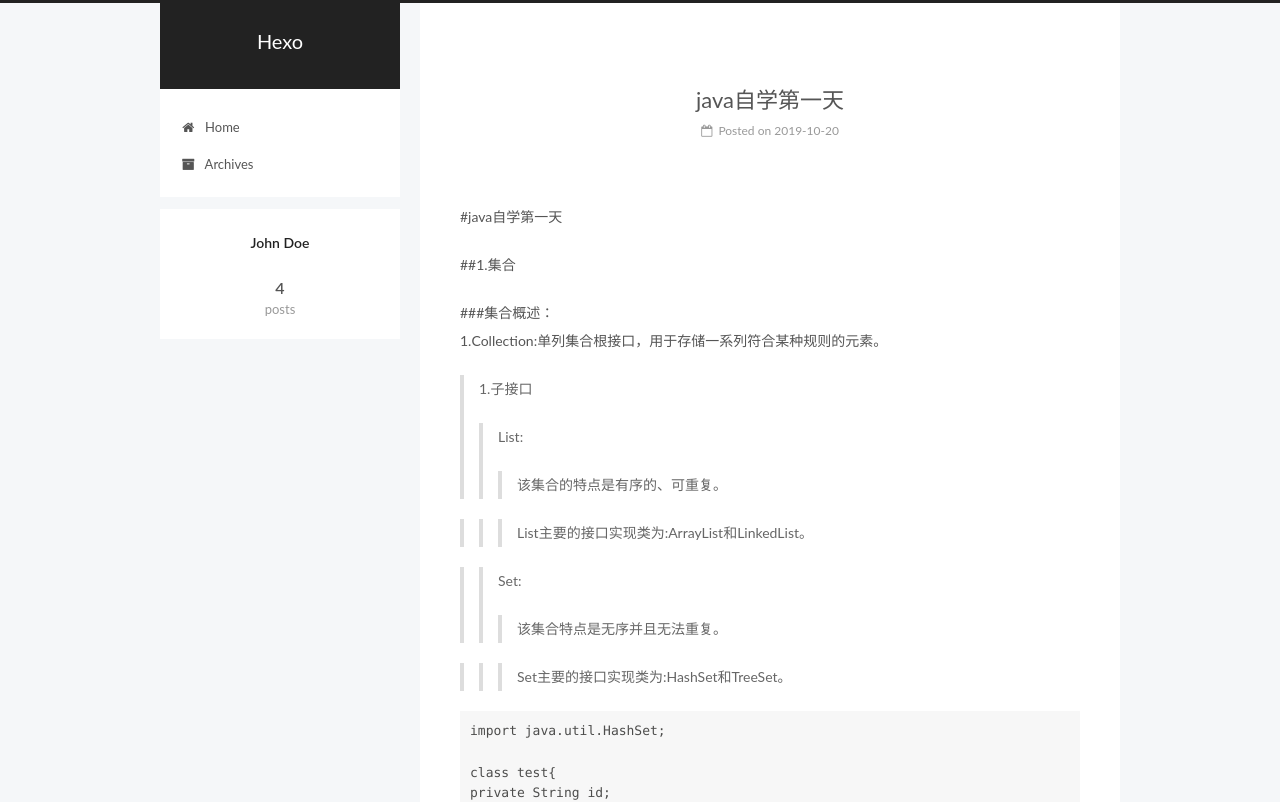
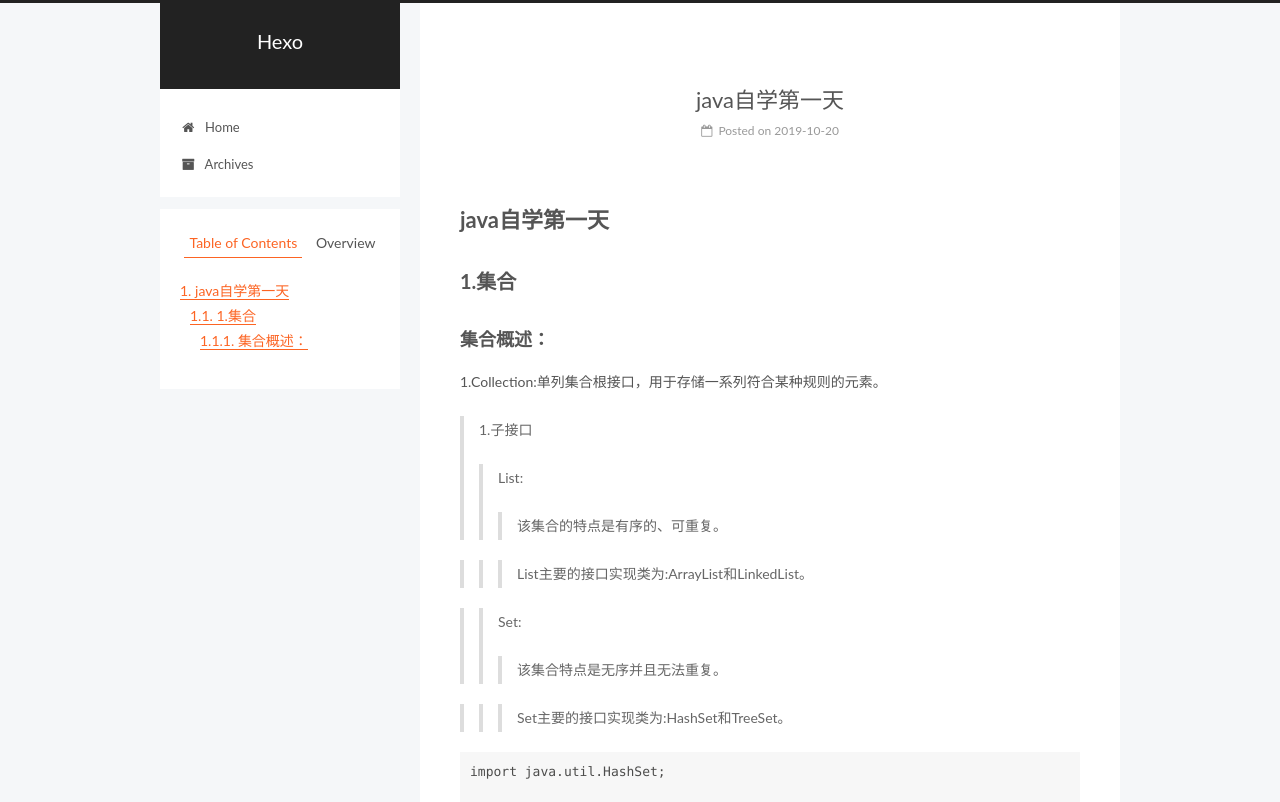
Before and after one commit to shlter/shlter.github.io, a plain HTML site: page 2019/10/20/java自学第一天/index.html in a window 1280 px wide. Shown: the top 802 px of the page. Drawn offline with Linux system fonts and the light colour scheme.

Commit message:
Site updated: 2019-10-20 22:28:12

```diff
--- a/2019/10/20/java自学第一天/index.html
+++ b/2019/10/20/java自学第一天/index.html
@@ -79,17 +79,17 @@
 
 
 
-<meta name="description" content="#java自学第一天 ##1.集合 ###集合概述：1.Collection:单列集合根接口，用于存储一系列符合某种规则的元素。  1.子接口  List:  该集合的特点是有序的、可重复。       List主要的接口实现类为:ArrayList和LinkedList。      Set:  该集合特点是无序并且无法重复。       Set主要的接口实现类为:HashSet和TreeSet。">
+<meta name="description" content="java自学第一天1.集合集合概述：1.Collection:单列集合根接口，用于存储一系列符合某种规则的元素。  1.子接口  List:  该集合的特点是有序的、可重复。       List主要的接口实现类为:ArrayList和LinkedList。      Set:  该集合特点是无序并且无法重复。       Set主要的接口实现类为:HashSet和TreeSet。    impo">
 <meta property="og:type" content="article">
 <meta property="og:title" content="java自学第一天">
 <meta property="og:url" content="http://yoursite.com/2019/10/20/java自学第一天/index.html">
 <meta property="og:site_name" content="Hexo">
-<meta property="og:description" content="#java自学第一天 ##1.集合 ###集合概述：1.Collection:单列集合根接口，用于存储一系列符合某种规则的元素。  1.子接口  List:  该集合的特点是有序的、可重复。       List主要的接口实现类为:ArrayList和LinkedList。      Set:  该集合特点是无序并且无法重复。       Set主要的接口实现类为:HashSet和TreeSet。">
+<meta property="og:description" content="java自学第一天1.集合集合概述：1.Collection:单列集合根接口，用于存储一系列符合某种规则的元素。  1.子接口  List:  该集合的特点是有序的、可重复。       List主要的接口实现类为:ArrayList和LinkedList。      Set:  该集合特点是无序并且无法重复。       Set主要的接口实现类为:HashSet和TreeSet。    impo">
 <meta property="og:locale" content="default">
-<meta property="og:updated_time" content="2019-10-20T14:26:08.568Z">
+<meta property="og:updated_time" content="2019-10-20T14:27:49.267Z">
 <meta name="twitter:card" content="summary">
 <meta name="twitter:title" content="java自学第一天">
-<meta name="twitter:description" content="#java自学第一天 ##1.集合 ###集合概述：1.Collection:单列集合根接口，用于存储一系列符合某种规则的元素。  1.子接口  List:  该集合的特点是有序的、可重复。       List主要的接口实现类为:ArrayList和LinkedList。      Set:  该集合特点是无序并且无法重复。       Set主要的接口实现类为:HashSet和TreeSet。">
+<meta name="twitter:description" content="java自学第一天1.集合集合概述：1.Collection:单列集合根接口，用于存储一系列符合某种规则的元素。  1.子接口  List:  该集合的特点是有序的、可重复。       List主要的接口实现类为:ArrayList和LinkedList。      Set:  该集合特点是无序并且无法重复。       Set主要的接口实现类为:HashSet和TreeSet。    impo">
 
 
 
@@ -299,9 +299,7 @@
 
 
 
-        <p>#java自学第一天</p>
-<p>##1.集合</p>
-<p>###集合概述：<br>1.Collection:单列集合根接口，用于存储一系列符合某种规则的元素。</p>
+        <h1 id="java自学第一天"><a href="#java自学第一天" class="headerlink" title="java自学第一天"></a>java自学第一天</h1><h2 id="1-集合"><a href="#1-集合" class="headerlink" title="1.集合"></a>1.集合</h2><h3 id="集合概述："><a href="#集合概述：" class="headerlink" title="集合概述："></a>集合概述：</h3><p>1.Collection:单列集合根接口，用于存储一系列符合某种规则的元素。</p>
 <blockquote>
 <p>1.子接口</p>
 <blockquote>
@@ -455,8 +453,17 @@ public static void main(String[] args) {
 
 
 
+        <ul class="sidebar-nav motion-element">
+          <li class="sidebar-nav-toc sidebar-nav-active" data-target="post-toc-wrap">
+            Table of Contents
+          </li>
+          <li class="sidebar-nav-overview" data-target="site-overview-wrap">
+            Overview
+          </li>
+        </ul>
 
-      <section class="site-overview-wrap sidebar-panel sidebar-panel-active">
+
+      <section class="site-overview-wrap sidebar-panel">
         <div class="site-overview">
           <div class="site-author motion-element" itemprop="author" itemscope itemtype="http://schema.org/Person">
 
@@ -498,6 +505,22 @@ public static void main(String[] args) {
         </div>
       </section>
 
+
+      <!--noindex-->
+        <section class="post-toc-wrap motion-element sidebar-panel sidebar-panel-active">
+          <div class="post-toc">
+
+
+
+
+
+
+              <div class="post-toc-content"><ol class="nav"><li class="nav-item nav-level-1"><a class="nav-link" href="#java自学第一天"><span class="nav-number">1.</span> <span class="nav-text">java自学第一天</span></a><ol class="nav-child"><li class="nav-item nav-level-2"><a class="nav-link" href="#1-集合"><span class="nav-number">1.1.</span> <span class="nav-text">1.集合</span></a><ol class="nav-child"><li class="nav-item nav-level-3"><a class="nav-link" href="#集合概述："><span class="nav-number">1.1.1.</span> <span class="nav-text">集合概述：</span></a></li></ol></li></ol></li></ol></div>
+
+
+          </div>
+        </section>
+      <!--/noindex-->
 
 
 
--- a/css/main.css
+++ b/css/main.css
@@ -1823,7 +1823,7 @@ pre .javascript .function {
   width: 4px;
   height: 4px;
   border-radius: 50%;
-  background: #59ffff;
+  background: #93b100;
 }
 .links-of-blogroll {
   font-size: 13px;
```
Also changed, not shown: index.html (+1 -3 lines).
